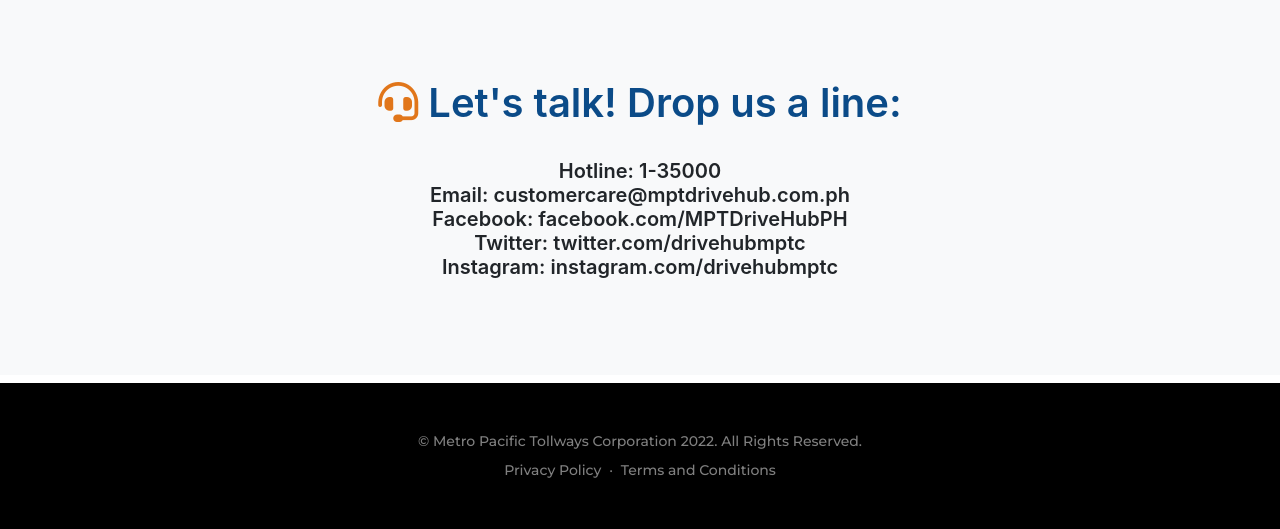
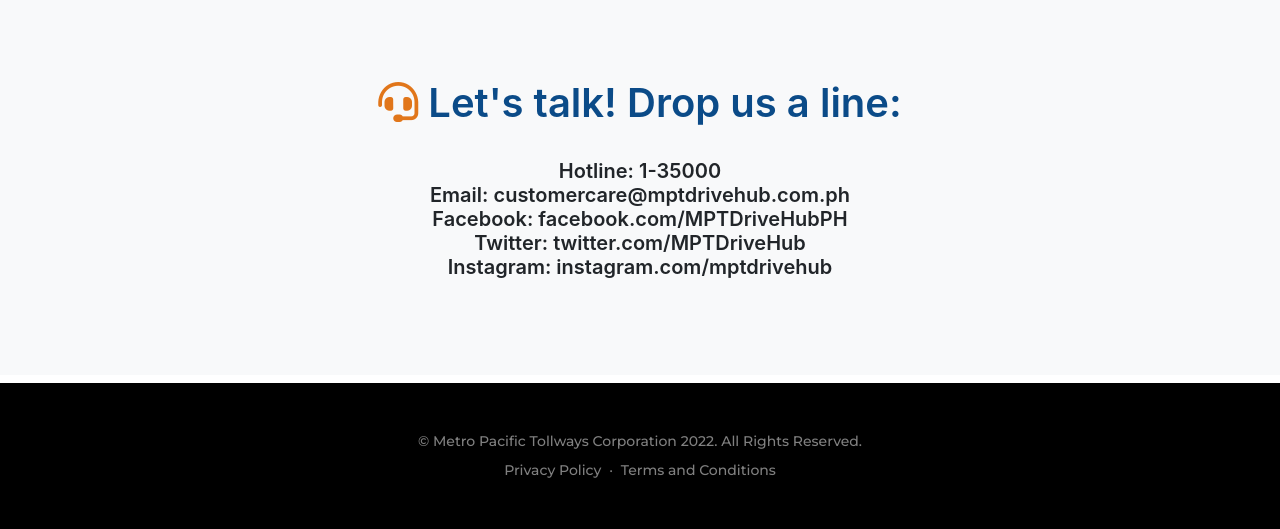
Before and after one commit to JMIRADOR27/Registration, a PHP site: page /drivehub/index.php in a window 1280 px wide. Shown: the part 4895-5424 px from the top of the page. Run offline with PHP 8.4, Linux system fonts and the light colour scheme; data that the repository does not hold is empty; some libraries are stand-ins or nearby versions.

Commit message:
updated social media

```diff
--- a/drivehub/index.php
+++ b/drivehub/index.php
@@ -806,8 +806,8 @@ $download = 1;
             Hotline: 1-35000<br>
             Email: customercare@mptdrivehub.com.ph<br>
             Facebook: facebook.com/MPTDriveHubPH<br>
-            Twitter: twitter.com/drivehubmptc<br>
-            Instagram: instagram.com/drivehubmptc<br>
+            Twitter: twitter.com/MPTDriveHub<br>
+            Instagram: instagram.com/mptdrivehub<br>
         </p>
 
     </section>
```
